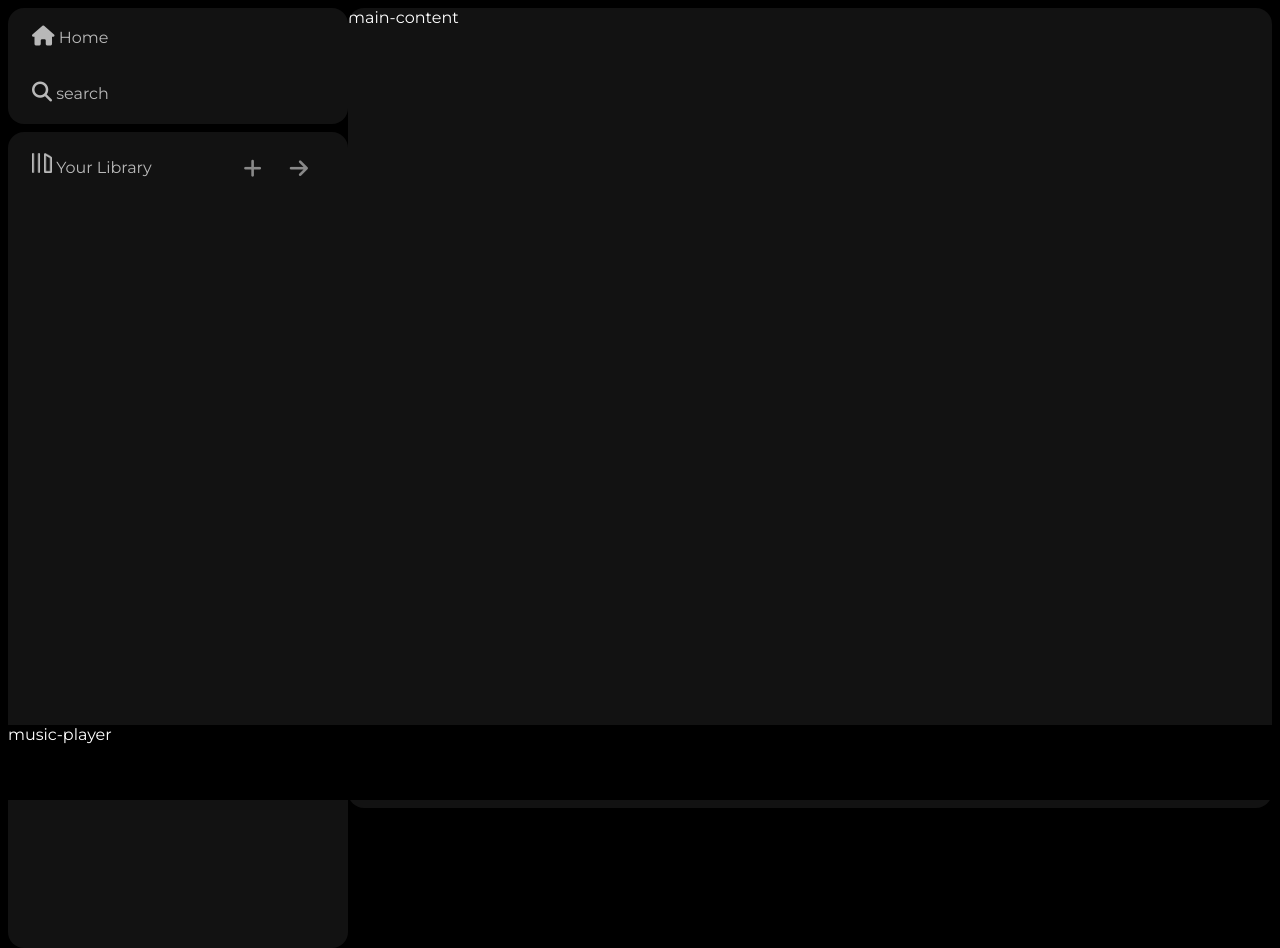
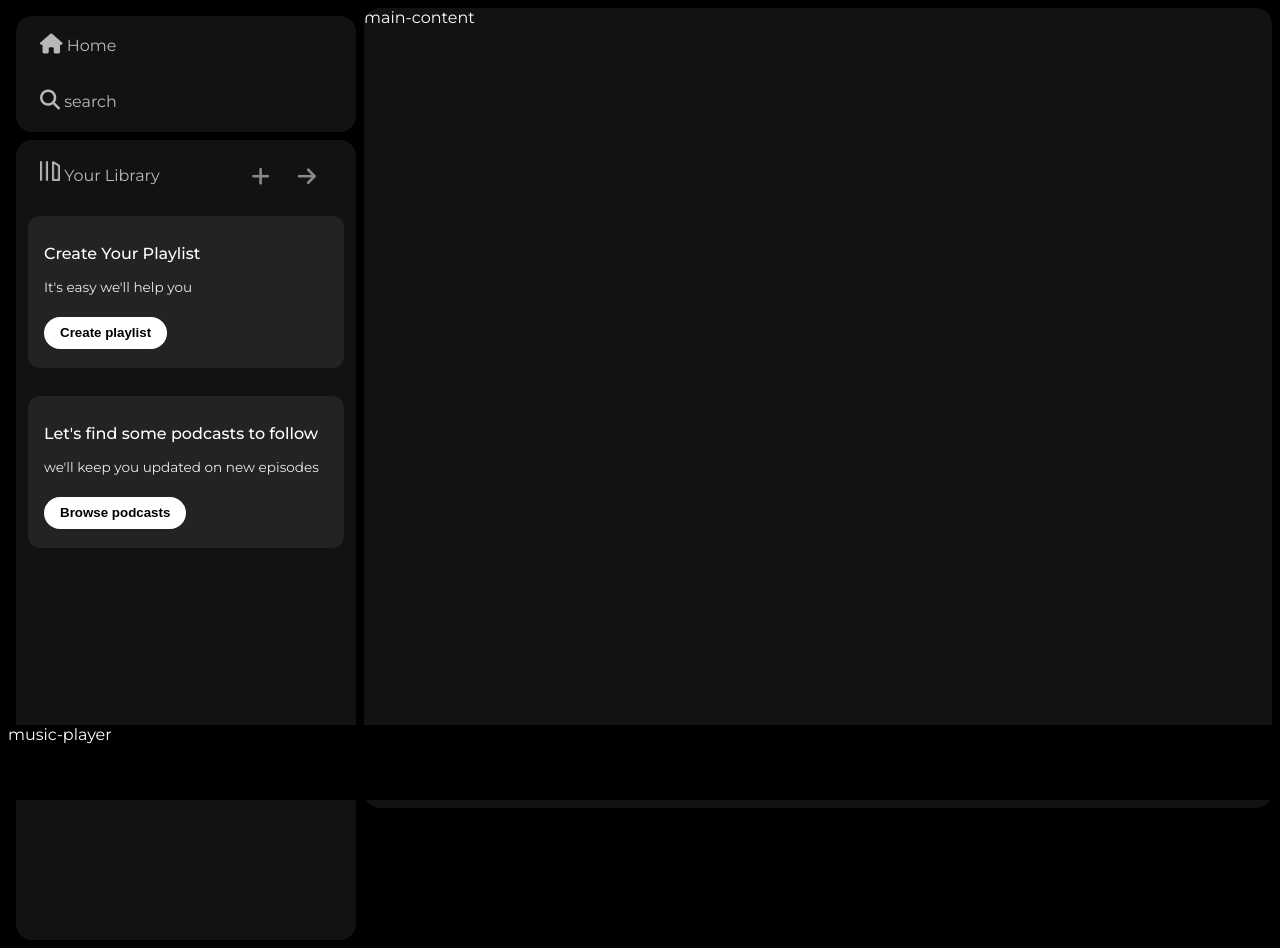
Before and after one commit to Ramidhole/spotify-frontpage, a plain HTML site: page index.html in a window 1280 px wide. Drawn offline with Linux system fonts and the light colour scheme.

Commit message:
add the sidebar menu

```diff
--- a/index.html
+++ b/index.html
@@ -47,7 +47,19 @@
         </div>
 
 
-        <div class="boxes"></div>
+        <div class="lib-boxes">
+            <div class="box">
+            <p class="box-p1">Create Your Playlist</p>
+            <p class="box-p2">It's easy we'll help you</p>
+            <button class="badge">Create playlist </button>
+</div>
+
+<div class="box">
+    <p class="box-p1">Let's find some podcasts to follow </p>
+    <p class="box-p2">we'll keep you updated on new episodes</p>
+    <button class="badge">Browse podcasts</button>
+</div>
+        </div>
       </div>
 
  </div>
--- a/style.css
+++ b/style.css
@@ -17,6 +17,7 @@ body {
     background-color: #000000;
     width: 340px;
     border-radius: 1rem;
+    margin: 0.5rem;
 
 }
 
@@ -117,3 +118,34 @@ a {
 .icons i:hover{
     opacity: 1;
 }
+
+.box{
+    background-color: #232323;
+    height: 8rem;
+    border-radius: 0.75rem;
+    margin: 0.75rem 0 1.75rem 0;
+    padding: 0.75rem 1rem;
+
+}
+
+.box-p1{
+    font-size: 1rem;
+    font-weight: 500;;
+
+}
+.box-p2{
+    font-size: 0.85rem;
+    opacity: 0.9;
+
+}
+.badge{
+ background-color: #fff;
+ border: none;
+  border-radius: 100px;
+  padding: 0.25rem 1rem;
+  font-weight: 700;
+  margin-top: 0.5rem;
+  height: 2rem;
+  width: fit-content;
+
+}
```
